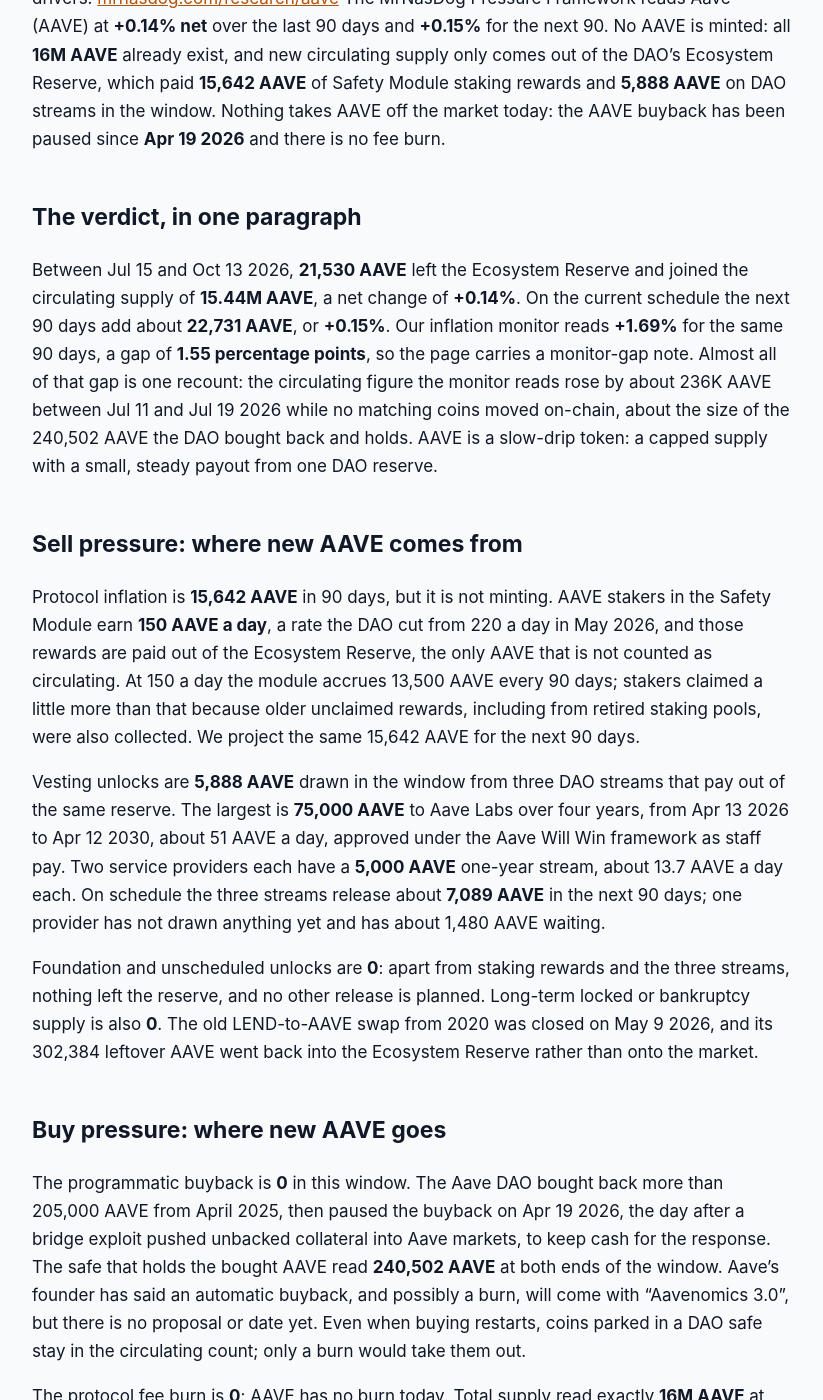
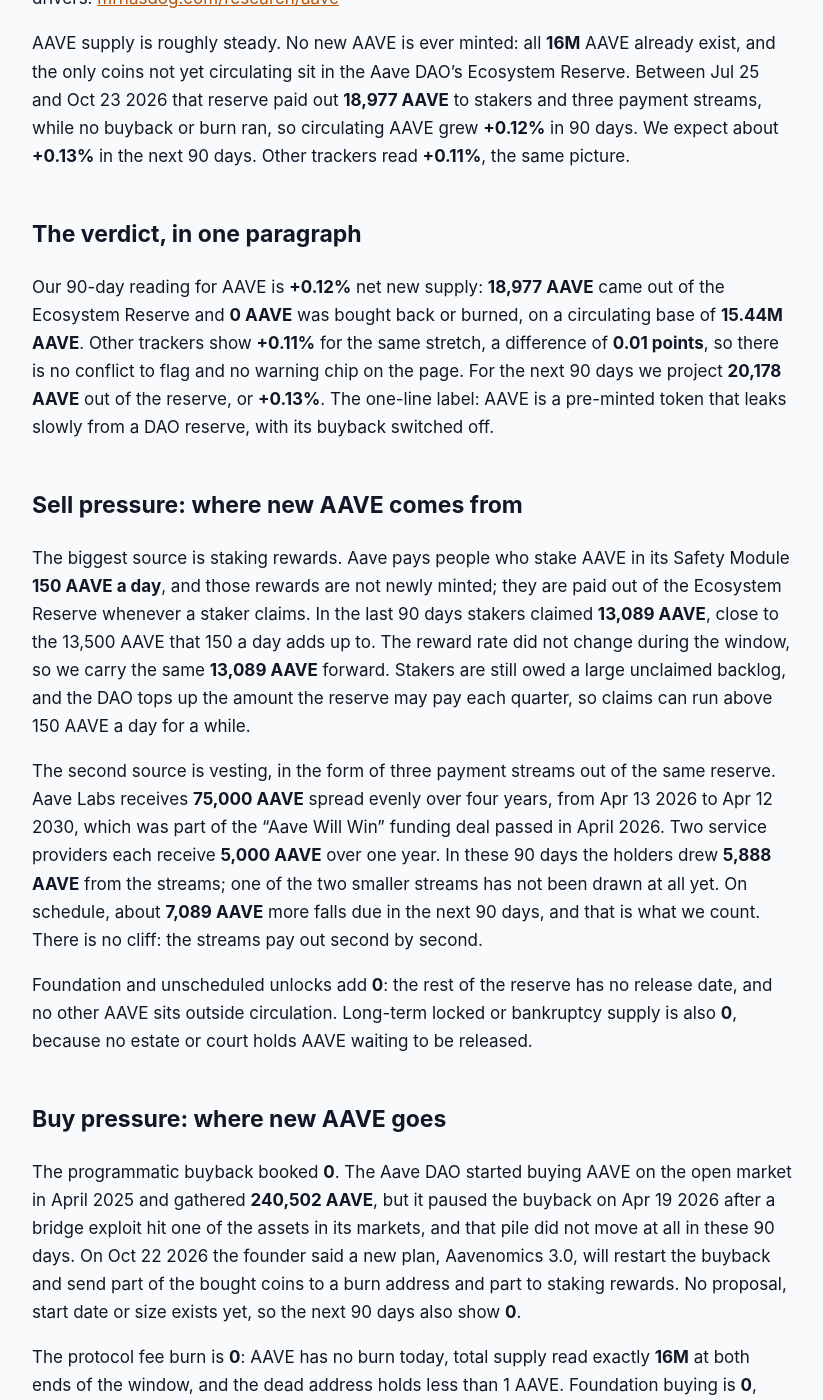
Before and after one commit to jeevansongmy-spec/mrnasdog-articles, a Jekyll site: the page built from crypto/aave-pressure-framework.md, in a window 1280 px wide and 1400 px high, scrolled down 286 px. Shown: the whole window, without its empty margins (228-1051 px from the left). Built offline with Jekyll 4.4.1, drawn with Linux system fonts in a browser that asks for light colours; some of the changed text lies outside the part shown.

Commit message:
publish: crypto/aave-pressure-framework

```diff
--- a/crypto/aave-pressure-framework.md
+++ b/crypto/aave-pressure-framework.md
@@ -1,6 +1,6 @@
 ---
 title:         "AAVE Inflation Analysis · October 2026 · Mixed flows · supply roughly steady"
-description:   "AAVE supply is roughly steady: +0.14% over 90 days, +0.15% next. No minting; the DAO reserve paid 21,530 AAVE to stakers and streams, buyback paused."
+description:   "AAVE supply is roughly steady: +0.12% over 90 days, +0.13% next. No minting; the DAO reserve paid 18,977 AAVE to stakers and streams, buyback paused."
 canonical_url: "https://mrnasdog.com/research/aave/inflation"
 tags:                    ["crypto", "aave", "defi", "tokenomics"]
 published:     true
@@ -11,42 +11,53 @@ Originally published at [AAVE Inflation Analysis · October 2026 · Mixed flows
 
 <!-- main-page -->
 ➜ Start with the Aave coin page for the short answer (should you buy AAVE?) and its price drivers: [mrnasdog.com/research/aave](https://mrnasdog.com/research/aave)
-The MrNasDog Pressure Framework reads Aave (AAVE) at **+0.14% net** over the last 90 days and **+0.15%** for the next 90. No AAVE is minted: all **16M AAVE** already exist, and new circulating supply only comes out of the DAO's Ecosystem Reserve, which paid **15,642 AAVE** of Safety Module staking rewards and **5,888 AAVE** on DAO streams in the window. Nothing takes AAVE off the market today: the AAVE buyback has been paused since **Apr 19 2026** and there is no fee burn.
+
+AAVE supply is roughly steady. No new AAVE is ever minted: all **16M** AAVE already exist, and the only coins not yet circulating sit in the Aave DAO's Ecosystem Reserve. Between Jul 25 and Oct 23 2026 that reserve paid out **18,977 AAVE** to stakers and three payment streams, while no buyback or burn ran, so circulating AAVE grew **+0.12%** in 90 days. We expect about **+0.13%** in the next 90 days. Other trackers read **+0.11%**, the same picture.
 
 ## The verdict, in one paragraph
 
-Between Jul 15 and Oct 13 2026, **21,530 AAVE** left the Ecosystem Reserve and joined the circulating supply of **15.44M AAVE**, a net change of **+0.14%**. On the current schedule the next 90 days add about **22,731 AAVE**, or **+0.15%**. Our inflation monitor reads **+1.69%** for the same 90 days, a gap of **1.55 percentage points**, so the page carries a monitor-gap note. Almost all of that gap is one recount: the circulating figure the monitor reads rose by about 236K AAVE between Jul 11 and Jul 19 2026 while no matching coins moved on-chain, about the size of the 240,502 AAVE the DAO bought back and holds. AAVE is a slow-drip token: a capped supply with a small, steady payout from one DAO reserve.
+Our 90-day reading for AAVE is **+0.12%** net new supply: **18,977 AAVE** came out of the Ecosystem Reserve and **0 AAVE** was bought back or burned, on a circulating base of **15.44M AAVE**. Other trackers show **+0.11%** for the same stretch, a difference of **0.01 points**, so there is no conflict to flag and no warning chip on the page. For the next 90 days we project **20,178 AAVE** out of the reserve, or **+0.13%**. The one-line label: AAVE is a pre-minted token that leaks slowly from a DAO reserve, with its buyback switched off.
 
 ## Sell pressure: where new AAVE comes from
 
-Protocol inflation is **15,642 AAVE** in 90 days, but it is not minting. AAVE stakers in the Safety Module earn **150 AAVE a day**, a rate the DAO cut from 220 a day in May 2026, and those rewards are paid out of the Ecosystem Reserve, the only AAVE that is not counted as circulating. At 150 a day the module accrues 13,500 AAVE every 90 days; stakers claimed a little more than that because older unclaimed rewards, including from retired staking pools, were also collected. We project the same 15,642 AAVE for the next 90 days.
+The biggest source is staking rewards. Aave pays people who stake AAVE in its Safety Module **150 AAVE a day**, and those rewards are not newly minted; they are paid out of the Ecosystem Reserve whenever a staker claims. In the last 90 days stakers claimed **13,089 AAVE**, close to the 13,500 AAVE that 150 a day adds up to. The reward rate did not change during the window, so we carry the same **13,089 AAVE** forward. Stakers are still owed a large unclaimed backlog, and the DAO tops up the amount the reserve may pay each quarter, so claims can run above 150 AAVE a day for a while.
 
-Vesting unlocks are **5,888 AAVE** drawn in the window from three DAO streams that pay out of the same reserve. The largest is **75,000 AAVE** to Aave Labs over four years, from Apr 13 2026 to Apr 12 2030, about 51 AAVE a day, approved under the Aave Will Win framework as staff pay. Two service providers each have a **5,000 AAVE** one-year stream, about 13.7 AAVE a day each. On schedule the three streams release about **7,089 AAVE** in the next 90 days; one provider has not drawn anything yet and has about 1,480 AAVE waiting.
+The second source is vesting, in the form of three payment streams out of the same reserve. Aave Labs receives **75,000 AAVE** spread evenly over four years, from Apr 13 2026 to Apr 12 2030, which was part of the "Aave Will Win" funding deal passed in April 2026. Two service providers each receive **5,000 AAVE** over one year. In these 90 days the holders drew **5,888 AAVE** from the streams; one of the two smaller streams has not been drawn at all yet. On schedule, about **7,089 AAVE** more falls due in the next 90 days, and that is what we count. There is no cliff: the streams pay out second by second.
 
-Foundation and unscheduled unlocks are **0**: apart from staking rewards and the three streams, nothing left the reserve, and no other release is planned. Long-term locked or bankruptcy supply is also **0**. The old LEND-to-AAVE swap from 2020 was closed on May 9 2026, and its 302,384 leftover AAVE went back into the Ecosystem Reserve rather than onto the market.
+Foundation and unscheduled unlocks add **0**: the rest of the reserve has no release date, and no other AAVE sits outside circulation. Long-term locked or bankruptcy supply is also **0**, because no estate or court holds AAVE waiting to be released.
 
 ## Buy pressure: where new AAVE goes
 
-The programmatic buyback is **0** in this window. The Aave DAO bought back more than 205,000 AAVE from April 2025, then paused the buyback on Apr 19 2026, the day after a bridge exploit pushed unbacked collateral into Aave markets, to keep cash for the response. The safe that holds the bought AAVE read **240,502 AAVE** at both ends of the window. Aave's founder has said an automatic buyback, and possibly a burn, will come with "Aavenomics 3.0", but there is no proposal or date yet. Even when buying restarts, coins parked in a DAO safe stay in the circulating count; only a burn would take them out.
+The programmatic buyback booked **0**. The Aave DAO started buying AAVE on the open market in April 2025 and gathered **240,502 AAVE**, but it paused the buyback on Apr 19 2026 after a bridge exploit hit one of the assets in its markets, and that pile did not move at all in these 90 days. On Oct 22 2026 the founder said a new plan, Aavenomics 3.0, will restart the buyback and send part of the bought coins to a burn address and part to staking rewards. No proposal, start date or size exists yet, so the next 90 days also show **0**.
 
-The protocol fee burn is **0**: AAVE has no burn today. Total supply read exactly **16M AAVE** at both ends of the window, and only dust reached burn addresses. The foundation buy is **0**: no team, treasury or company bought AAVE off the market. New long-term locks are **0** as well. Staked AAVE in the Safety Module grew by about 237,180 to 2.48M AAVE, but staked AAVE still counts as circulating, so it takes nothing out of the float.
+The protocol fee burn is **0**: AAVE has no burn today, total supply read exactly **16M** at both ends of the window, and the dead address holds less than 1 AAVE. Foundation buying is **0**, since no team or foundation buys AAVE outside the paused DAO program. New long-term locks are also **0**: staked AAVE grew from about **2.26M** to **2.48M**, but staked coins still count as circulating, so the growing stake removes nothing from the count.
 
 ## Foundation and overhang
 
-The Aave DAO controls three piles of AAVE. The Ecosystem Reserve holds **563,912 AAVE**, the only AAVE outside the circulating count; about 74,607 of it is promised to the three streams and the rest funds staking rewards. The finance committee's safe holds the **240,502 AAVE** from the paused buyback, and the DAO treasury holds about **6,592 AAVE**. Aave Labs has kept the 8,680 AAVE it has drawn from its stream so far. We read all of these balances on-chain at every rebuild. If the reserve pays out faster than the staking rate and the streams, or if the buyback pile starts to fall, that outflow enters the sell side at the next refresh.
+The Ecosystem Reserve is the main overhang. It holds **563,392 AAVE**, about 3.5% of all AAVE, and it is controlled by Aave governance. Roughly **74,600 AAVE** of it is already promised to the three streams, and the rest funds staking rewards at 150 AAVE a day with no other release scheduled. At today's pace the reserve would last many years. We read its balance on-chain every rebuild.
+
+Inside circulation, the DAO also controls the **240,502 AAVE** it bought back, held in a committee wallet, and about **6,592 AAVE** in its treasury. The Aave Labs stream wallet holds **8,680 AAVE**, everything it has drawn so far. Because all of these already count as circulating, a sale from them would add selling pressure but no new supply. If the reserve's balance falls faster than staking rewards and the streams explain between our checks, the extra outflow enters the foundation and unscheduled unlocks row at the next check.
 
 ## How AAVE compares to other DeFi governance tokens
 
-Most DeFi governance tokens fall into two groups. Some still have large team and investor unlocks or open-ended emissions, so supply grows by several percent a year. Others have a fixed supply and pay holders through a buyback or a fee burn, so the float shrinks when fees are high. AAVE sits between them: its supply is fixed at 16M AAVE and almost fully released, with about 96.5% already circulating, but its only buyer is switched off for now while a reserve keeps paying stakers and contributors.
+AAVE sits at the quiet end of DeFi tokens. Its supply was set at **16M** when the token replaced LEND in 2020, and nothing has been minted since; new circulating coins only come from one DAO reserve. Tokens such as Curve's CRV work the other way: new CRV is still minted to liquidity providers on a schedule, so their float grows every day by design and far faster than AAVE's.
 
-Compared with a token that burns part of every fee, AAVE has no automatic link between protocol revenue and supply. The DAO's buyback was a decision, paused by another decision, and the coins it bought were kept rather than destroyed. Compared with tokens that still face big vesting cliffs, AAVE's sell side is small and smooth: roughly 240 AAVE a day, with no cliff. That makes AAVE's supply story mostly about what the DAO chooses to do with its reserve and its buyback, not about scheduled unlocks.
+On the buy side, AAVE is weaker than tokens with a working buyback. Sky, the token of the former Maker, uses protocol surplus to buy its own token back, and several newer DeFi tokens send fees straight into buybacks or burns. Aave still earns real fees, but since the April exploit it has kept that revenue in its treasury instead of buying its token, so its buy side is empty today. If Aavenomics 3.0 brings back the buyback with a burn, AAVE would move from slowly growing supply to possibly shrinking supply, since the reserve leaks only about 0.12% a quarter.
+
+Compared with tokens that still have large team and investor unlocks ahead, AAVE has no cliff at all: its biggest vesting item is a 75,000 AAVE stream, about 0.5% of supply, spread over four years.
 
 ## What to watch in the next 90 days
 
-First, an Aavenomics 3.0 proposal: if it brings back automatic buying and burns the coins, the buy side turns positive and AAVE could start to shrink. Second, a restart of the paused buyback without a burn, which would move coins into the DAO's safe but not change supply. Third, the stkAAVE reward rate: the DAO has cut it step by step to 150 AAVE a day, and any new change moves the protocol-inflation row. Fourth, the unclaimed stream of about 1,480 AAVE, which could be drawn at any time. Fifth, any new AAVE stream or grant paid from the Ecosystem Reserve, which would add to the vesting row.
+First, the Aavenomics 3.0 proposal. The founder announced it on Oct 22 2026; once it reaches a vote with a date and a size, a restarted buyback that burns coins would become the first real buy pressure on AAVE since Apr 19 2026.
+
+Second, the quarterly top-up of the staking reward allowance, expected around December 2026. A large unclaimed backlog is still owed to stakers, and a bigger top-up could let claims run well above 150 AAVE a day.
+
+Third, any vote that changes the **150 AAVE a day** staking reward, which has been cut several times since 2025.
+
+Fourth, the stream that has not been drawn: about 1,600 AAVE has built up in it, and it can be withdrawn at any time, which would make the next 90 days a little heavier than the schedule alone.
 
 ## Summary
 
-The MrNasDog Pressure Framework reads Aave (AAVE) at **+0.14%** over the last 90 days and **+0.15%** for the next 90: **21,530 AAVE** of staking rewards and DAO streams left the Ecosystem Reserve, and nothing was bought back or burned. AAVE cannot grow past its 16M supply this way, and the reserve that pays out holds only 563,912 AAVE. The key risk is that the reserve keeps paying while the buyback stays off; the upside case is an Aavenomics 3.0 buyback that burns what it buys. Until then, AAVE supply grows slowly and smoothly.
+AAVE supply grew **+0.12%** in the 90 days to Oct 23 2026 and should grow about **+0.13%** in the next 90 days, a roughly steady reading. No AAVE is minted; the new circulating coins are staking rewards and three payment streams paid from the Aave DAO's **563,392 AAVE** Ecosystem Reserve, against no buyback and no burn. The main risk to that reading is a larger payout from the reserve, and the main upside is a restarted buyback with a burn. Total supply stays at **16M AAVE**, so as long as nothing new is minted, the reserve is the ceiling on how much new supply can reach the market.
 
-*MrNasDog Pressure Framework analysis of AAVE, Metric 1 — Inflation. Data + explanation only. Not financial advice. Checked Oct 13 2026.*
+*MrNasDog Pressure Framework analysis of AAVE, Metric 1 — Inflation. Data + explanation only. Not financial advice. Checked Oct 23 2026.*
```
